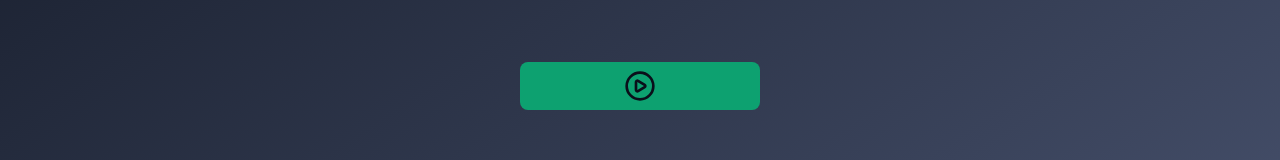
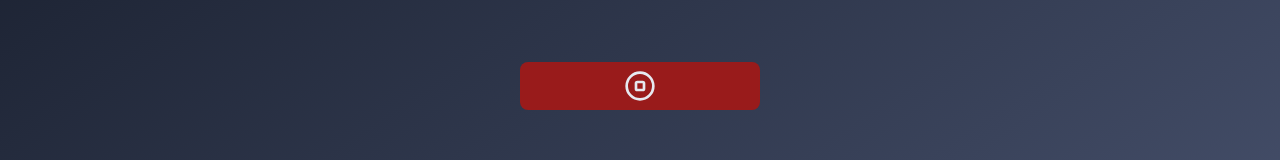
Before and after one commit to GHBAlbuquerque/react-chronos-pomodoro, a React (Vite) app: page / in a window 1280 px wide. Both pictures are taken after typing "Sample" into the empty fields and a click on the button "Initiate task". Shown: the part 589-749 px from the top of the page. Built offline with nearby package versions, Linux system fonts and the light colour scheme.

Commit message:
feature: creates stop button

```diff
--- a/src/components/MainForm/index.tsx
+++ b/src/components/MainForm/index.tsx
@@ -1,4 +1,4 @@
-import { PlayCircleIcon } from 'lucide-react';
+import { PlayCircleIcon, StopCircleIcon } from 'lucide-react';
 import { DefaultButton } from '../Button';
 import { Cycles } from '../Cycles';
 import { DefaultInput } from '../DefaultInput';
@@ -81,7 +81,25 @@ export function MainForm() {
       )}
 
       <div className='formRow'>
-        <DefaultButton icon={<PlayCircleIcon />} color='green' />
+        {!state.activeTask && (
+          <DefaultButton
+            type='submit'
+            icon={<PlayCircleIcon />}
+            color='green'
+            aria-label='Initiate task'
+            title='Initiate task'
+          />
+        )}
+
+        {!!state.activeTask && (
+          <DefaultButton
+            type='button'
+            icon={<StopCircleIcon />}
+            color='red'
+            aria-label='Interrupt task'
+            title='Interrupt task'
+          />
+        )}
       </div>
     </form>
   );
```
